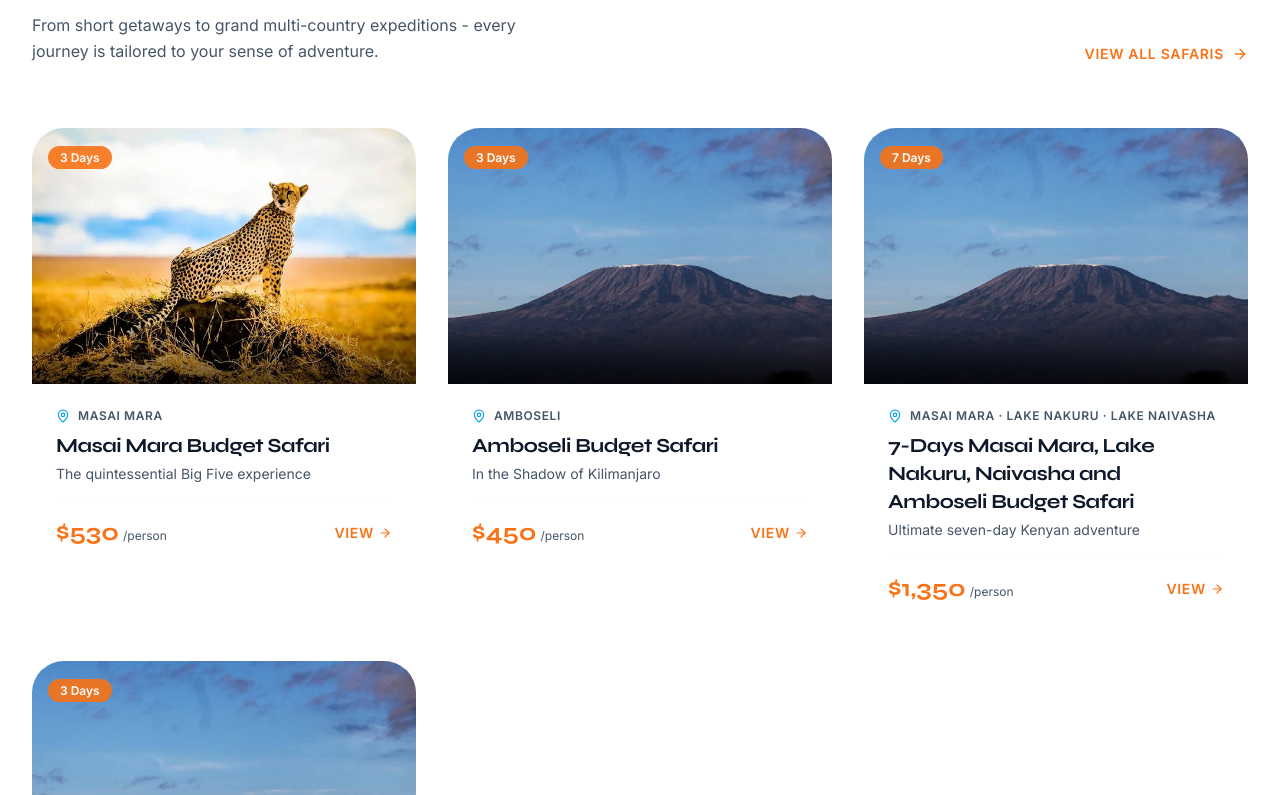
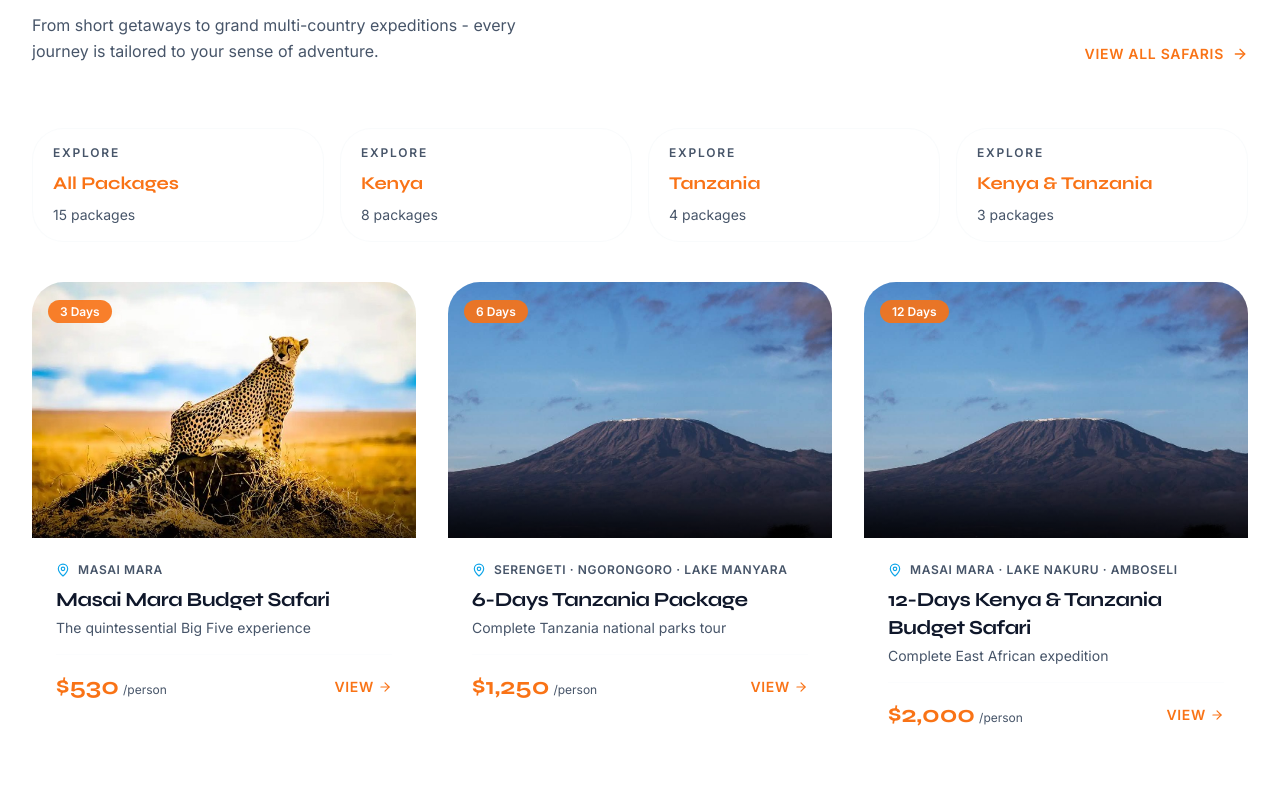
Before and after one commit to VincentOdundo/aventara, a React (Vite) app: page / in a window 1280 px wide. Shown: the part 1020-1815 px from the top of the page. Built offline with nearby package versions, Linux system fonts and the light colour scheme.

Commit message:
feat: enhance Navbar with Nairobi Day Trips link, update Gallery image source, and improve Home and SafarisHub components with new features and filters

```diff
--- a/src/components/layout/Navbar.jsx
+++ b/src/components/layout/Navbar.jsx
@@ -12,6 +12,7 @@ const navLinks = [
       { label: "Kenya Safaris", to: "/safaris/kenya" },
       { label: "Tanzania Safaris", to: "/safaris/tanzania" },
       { label: "Kenya & Tanzania", to: "/safaris/combined" },
+      { label: "Nairobi Day Trips", to: "/safaris/nairobi" },
     ],
   },
   {
@@ -51,9 +52,7 @@ export default function Navbar() {
     <>
       <header
         className={`fixed top-0 w-full z-50 transition-all duration-500 ${
-          scrolled
-            ? "glass editorial-shadow py-3"
-            : "bg-transparent py-5"
+          scrolled ? "glass editorial-shadow py-3" : "bg-transparent py-5"
         }`}
       >
         <nav className="flex justify-between items-center px-6 lg:px-12 max-w-screen-2xl mx-auto">
@@ -76,9 +75,7 @@ export default function Navbar() {
                   onMouseEnter={() => setActiveDropdown(idx)}
                   onMouseLeave={() => setActiveDropdown(null)}
                 >
-                  <button
-                    className="flex items-center gap-1 px-4 py-2 rounded-md text-sm font-medium transition-all duration-300 text-on-surface/70 hover:text-primary hover:bg-surface-container-low"
-                  >
+                  <button className="flex items-center gap-1 px-4 py-2 rounded-md text-sm font-medium transition-all duration-300 text-on-surface/70 hover:text-primary hover:bg-surface-container-low">
                     {item.label}
                     <ChevronDown
                       size={14}
@@ -121,7 +118,7 @@ export default function Navbar() {
                 >
                   {item.label}
                 </Link>
-              )
+              ),
             )}
           </div>
 
@@ -221,7 +218,7 @@ export default function Navbar() {
                 >
                   {item.label}
                 </Link>
-              )
+              ),
             )}
           </nav>
 
--- a/src/pages/Gallery.jsx
+++ b/src/pages/Gallery.jsx
@@ -81,7 +81,7 @@ export default function Gallery() {
       {/* Hero */}
       <section className="relative min-h-[100svh] flex items-center justify-center overflow-hidden text-center">
         <img
-          src={imgAsset_2}
+          src={imgAsset_5}
           alt="Safari Gallery"
           className="absolute inset-0 w-full h-full object-cover"
         />
--- a/src/pages/Home.jsx
+++ b/src/pages/Home.jsx
@@ -59,20 +59,26 @@ function StatCounter({ target, suffix = "", label }) {
   );
 }
 
-const heroImages = [
-  imgAsset_3,
-  imgAsset_4,
-  imgAsset_5,
-  imgAsset_6,
-];
+const heroImages = [imgAsset_3, imgAsset_4, imgAsset_5, imgAsset_6];
 
 export default function Home() {
   const [heroIdx, setHeroIdx] = useState(0);
   const [testimonialIdx, setTestimonialIdx] = useState(0);
   const season = getCurrentSeason();
+  const featuredSlugs = [
+    "3-day-masai-mara-budget",
+    "6-day-tanzania-safari",
+    "12-day-kenya-tanzania-complete",
+  ];
   const featuredSafaris = safariPackages.filter((s) =>
-    [3, 7, 14].includes(s.days),
+    featuredSlugs.includes(s.slug),
   );
+  const safariCountsByCountry = {
+    all: safariPackages.length,
+    kenya: safariPackages.filter((s) => s.country === "kenya").length,
+    tanzania: safariPackages.filter((s) => s.country === "tanzania").length,
+    combined: safariPackages.filter((s) => s.country === "combined").length,
+  };
   const featuredDestinations = destinations.filter((d) =>
     ["masai-mara", "serengeti", "ngorongoro", "amboseli"].includes(d.slug),
   );
@@ -113,7 +119,7 @@ export default function Home() {
 
           {/* Video/Image Block - Spans 2x1 */}
           <Link
-            to="/safari/masai-mara-express"
+            to="/safari/3-day-masai-mara-budget"
             className="md:col-span-2 md:row-span-1 rounded-[2rem] overflow-hidden relative group h-64 md:h-auto"
           >
             <img
@@ -187,6 +193,49 @@ export default function Home() {
               View All Safaris
               <ArrowRight size={16} />
             </Link>
+          </div>
+        </AnimatedSection>
+
+        <AnimatedSection className="mb-10">
+          <div className="grid grid-cols-1 md:grid-cols-2 lg:grid-cols-4 gap-4">
+            {[
+              {
+                label: "All Packages",
+                to: "/safaris",
+                count: safariCountsByCountry.all,
+              },
+              {
+                label: "Kenya",
+                to: "/safaris/kenya",
+                count: safariCountsByCountry.kenya,
+              },
+              {
+                label: "Tanzania",
+                to: "/safaris/tanzania",
+                count: safariCountsByCountry.tanzania,
+              },
+              {
+                label: "Kenya & Tanzania",
+                to: "/safaris/combined",
+                count: safariCountsByCountry.combined,
+              },
+            ].map((item) => (
+              <Link
+                key={item.label}
+                to={item.to}
+                className="group rounded-xl border border-outline-variant/20 bg-surface-container-lowest px-5 py-4 hover:border-primary/30 hover:bg-surface-container-low transition-colors"
+              >
+                <p className="text-xs uppercase tracking-[0.15em] text-on-surface-variant font-bold mb-2">
+                  Explore
+                </p>
+                <p className="text-lg font-headline font-bold text-primary group-hover:text-secondary transition-colors">
+                  {item.label}
+                </p>
+                <p className="text-sm text-on-surface-variant mt-2">
+                  {item.count} package{item.count !== 1 ? "s" : ""}
+                </p>
+              </Link>
+            ))}
           </div>
         </AnimatedSection>
 
--- a/src/pages/SafarisHub.jsx
+++ b/src/pages/SafarisHub.jsx
@@ -8,7 +8,7 @@ import {
   getCurrentSeason,
   getSafarisByCountry,
 } from "../data/safaris";
-import { ArrowRight, MapPin, Calendar, Filter, X } from "lucide-react";
+import { ArrowRight, MapPin, Calendar, Filter, X, Search } from "lucide-react";
 
 import imgAsset_0 from "../assets/cheater.jpeg";
 import imgAsset_1 from "../assets/cheater_plain.jpeg";
@@ -30,6 +30,7 @@ export default function SafarisHub() {
   const season = getCurrentSeason();
   const [daysFilter, setDaysFilter] = useState("all");
   const [budgetFilter, setBudgetFilter] = useState("all");
+  const [searchQuery, setSearchQuery] = useState("");
 
   const pageTitle =
     country === "kenya"
@@ -38,11 +39,15 @@ export default function SafarisHub() {
         ? "Tanzania Safaris"
         : country === "combined"
           ? "Kenya & Tanzania Safaris"
-          : "All Safari Packages";
+          : country === "nairobi"
+            ? "Nairobi Day Trips"
+            : "All Safari Packages";
   const pageDesc = country
     ? country === "combined"
       ? "Epic cross-border adventures spanning both Kenya and Tanzania."
-      : `Discover the best safari experiences ${country === "kenya" ? "Kenya" : "Tanzania"} has to offer.`
+      : country === "nairobi"
+        ? "Quick Nairobi experiences perfect for stopovers and city explorers."
+        : `Discover the best safari experiences ${country === "kenya" ? "Kenya" : "Tanzania"} has to offer.`
     : "From 3-day getaways to 14-day epic expeditions - find the safari that matches your dream.";
 
   const baseSafaris = country ? getSafarisByCountry(country) : safariPackages;
@@ -60,10 +65,20 @@ export default function SafarisHub() {
         return p >= min && p <= (max || 99999);
       });
     }
+    if (searchQuery.trim()) {
+      const term = searchQuery.trim().toLowerCase();
+      result = result.filter((s) => {
+        const haystack = [s.title, s.subtitle, ...(s.destinations || [])]
+          .join(" ")
+          .toLowerCase();
+        return haystack.includes(term);
+      });
+    }
     return result;
-  }, [baseSafaris, daysFilter, budgetFilter, season]);
+  }, [baseSafaris, daysFilter, budgetFilter, season, searchQuery]);
 
-  const hasFilters = daysFilter !== "all" || budgetFilter !== "all";
+  const hasFilters =
+    daysFilter !== "all" || budgetFilter !== "all" || searchQuery.trim() !== "";
 
   return (
     <Layout>
@@ -98,6 +113,7 @@ export default function SafarisHub() {
             { label: "Kenya", to: "/safaris/kenya" },
             { label: "Tanzania", to: "/safaris/tanzania" },
             { label: "Kenya & Tanzania", to: "/safaris/combined" },
+            { label: "Nairobi Day Trips", to: "/safaris/nairobi" },
           ].map((tab) => (
             <Link
               key={tab.to}
@@ -115,6 +131,26 @@ export default function SafarisHub() {
         </div>
       </section>
 
+      {/* Package Navigator */}
+      <section className="bg-surface-container-low border-b border-outline-variant/10">
+        <div className="max-w-screen-2xl mx-auto px-6 lg:px-12 py-5">
+          <p className="text-xs uppercase tracking-[0.2em] text-on-surface-variant font-bold mb-3">
+            Jump to package
+          </p>
+          <div className="flex flex-wrap gap-2">
+            {baseSafaris.map((pkg) => (
+              <a
+                key={pkg.id}
+                href={`#pkg-${pkg.slug}`}
+                className="px-3 py-2 rounded-md text-xs font-bold bg-surface-container-high text-on-surface-variant hover:bg-primary hover:text-on-primary transition-colors"
+              >
+                {pkg.days}D · {pkg.title}
+              </a>
+            ))}
+          </div>
+        </div>
+      </section>
+
       {/* Filters + Grid */}
       <Section className="py-16 md:py-20">
         <div className="flex flex-col md:flex-row items-start md:items-center justify-between gap-4 mb-10">
@@ -127,6 +163,18 @@ export default function SafarisHub() {
           </div>
 
           <div className="flex items-center gap-3 flex-wrap">
+            <div className="relative">
+              <Search
+                size={14}
+                className="absolute left-3 top-1/2 -translate-y-1/2 text-on-surface-variant"
+              />
+              <input
+                value={searchQuery}
+                onChange={(e) => setSearchQuery(e.target.value)}
+                placeholder="Search package or destination"
+                className="bg-surface-container-high rounded-md pl-9 pr-4 py-2 text-sm font-medium border-none focus:ring-2 focus:ring-surface-tint w-64 max-w-[80vw]"
+              />
+            </div>
             <div className="flex items-center gap-2">
               <Filter size={16} className="text-on-surface-variant" />
               <select
@@ -135,6 +183,7 @@ export default function SafarisHub() {
                 className="bg-surface-container-high rounded-md px-4 py-2 text-sm font-medium border-none focus:ring-2 focus:ring-surface-tint"
               >
                 <option value="all">All Durations</option>
+                <option value="0-2">0-2 Days</option>
                 <option value="3-5">3–5 Days</option>
                 <option value="6-8">6–8 Days</option>
                 <option value="9-14">9–14 Days</option>
@@ -156,6 +205,7 @@ export default function SafarisHub() {
                 onClick={() => {
                   setDaysFilter("all");
                   setBudgetFilter("all");
+                  setSearchQuery("");
                 }}
                 className="text-xs text-primary font-bold flex items-center gap-1 hover:text-secondary transition-colors"
               >
@@ -174,6 +224,7 @@ export default function SafarisHub() {
               onClick={() => {
                 setDaysFilter("all");
                 setBudgetFilter("all");
+                setSearchQuery("");
               }}
               className="mt-4 text-primary font-bold underline"
             >
@@ -187,6 +238,7 @@ export default function SafarisHub() {
                 key={safari.id}
                 to={`/safari/${safari.slug}`}
                 className="group"
+                id={`pkg-${safari.slug}`}
               >
                 <div className="bg-surface-container-lowest rounded-xl overflow-hidden hover:shadow-lg transition-all duration-500 h-full flex flex-col">
                   <div className="relative h-56 overflow-hidden">
```
